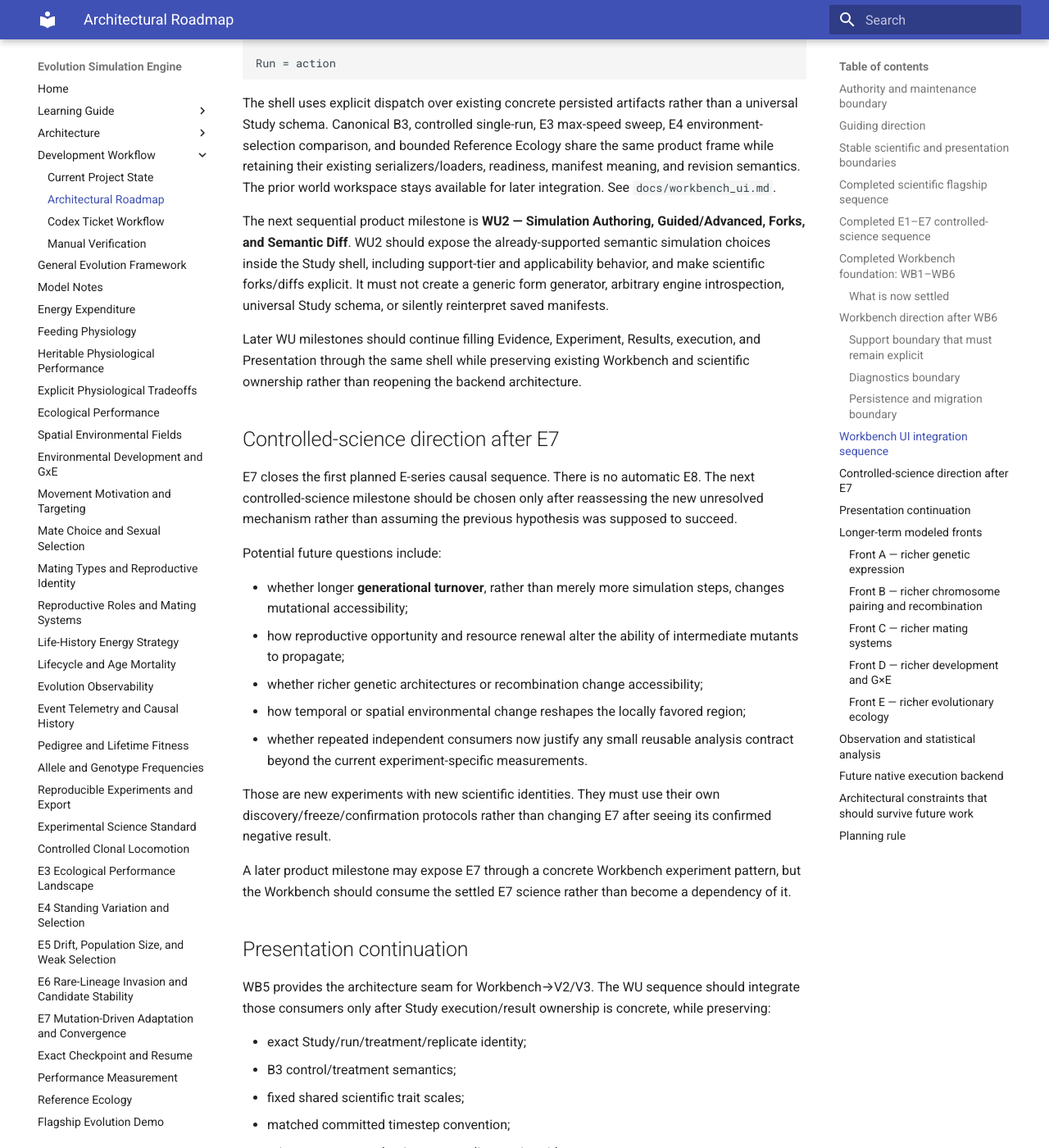
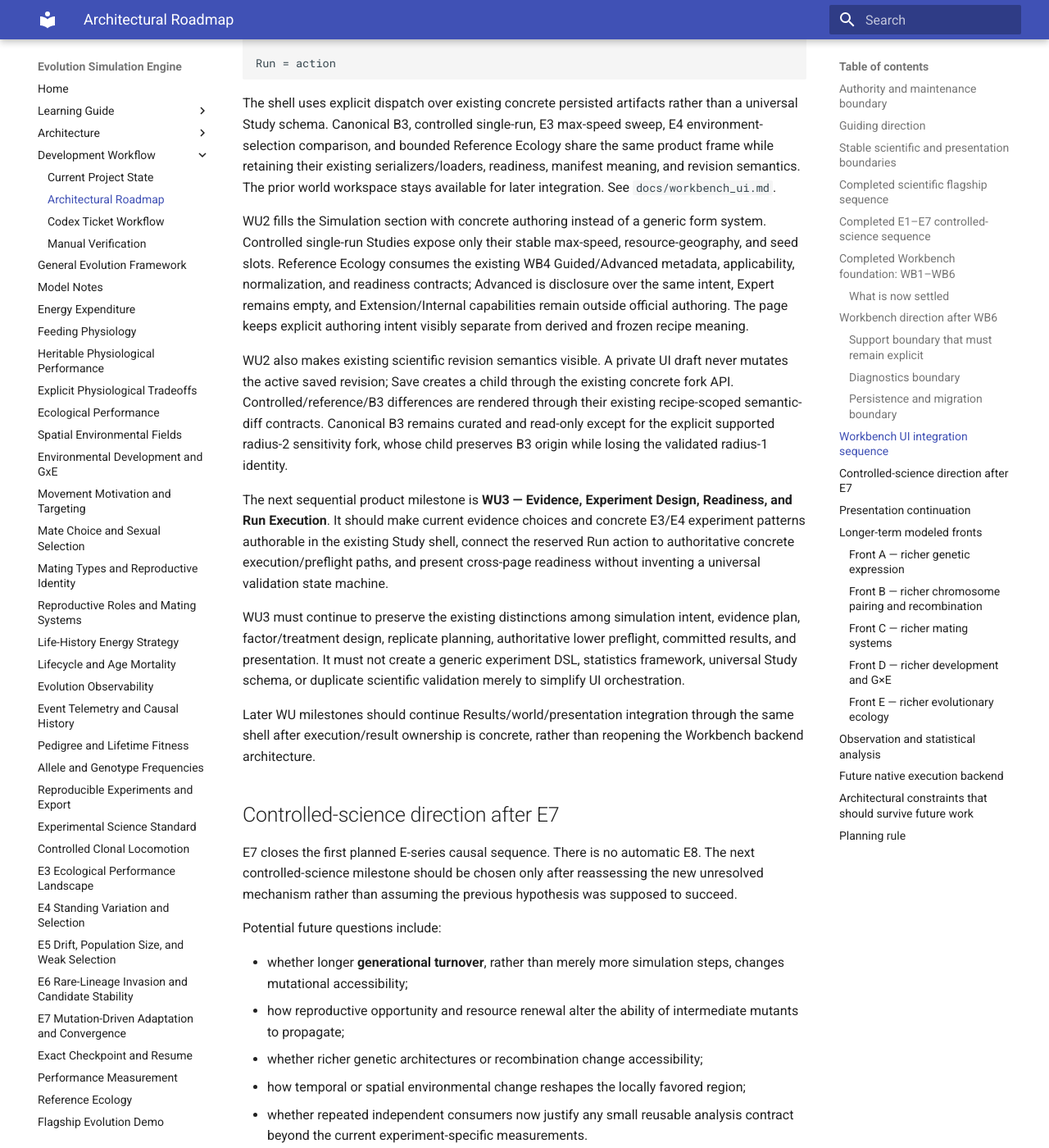
Before and after one commit to abdullahkhan57721/evolution-simulation-engine, an MkDocs documentation site: the page built from docs/development/roadmap.md, in a window 1280 px wide and 1400 px high, scrolled down 5817 px. Shown: the whole window at 82% size. Built offline with MkDocs 1.6.1 and Material for MkDocs 9.7.7, drawn with Linux system fonts in a browser that asks for light colours.

Commit message:
WU2: advance roadmap to WU3

```diff
--- a/docs/development/roadmap.md
+++ b/docs/development/roadmap.md
@@ -273,16 +273,36 @@ same product frame while retaining their existing serializers/loaders, readiness
 manifest meaning, and revision semantics. The prior world workspace stays available
 for later integration. See `docs/workbench_ui.md`.
 
-The next sequential product milestone is **WU2 — Simulation Authoring,
-Guided/Advanced, Forks, and Semantic Diff**. WU2 should expose the already-supported
-semantic simulation choices inside the Study shell, including support-tier and
-applicability behavior, and make scientific forks/diffs explicit. It must not create
-a generic form generator, arbitrary engine introspection, universal Study schema,
-or silently reinterpret saved manifests.
+WU2 fills the Simulation section with concrete authoring instead of a generic form
+system. Controlled single-run Studies expose only their stable max-speed,
+resource-geography, and seed slots. Reference Ecology consumes the existing WB4
+Guided/Advanced metadata, applicability, normalization, and readiness contracts;
+Advanced is disclosure over the same intent, Expert remains empty, and
+Extension/Internal capabilities remain outside official authoring. The page keeps
+explicit authoring intent visibly separate from derived and frozen recipe meaning.
 
-Later WU milestones should continue filling Evidence, Experiment, Results, execution,
-and Presentation through the same shell while preserving existing Workbench and
-scientific ownership rather than reopening the backend architecture.
+WU2 also makes existing scientific revision semantics visible. A private UI draft
+never mutates the active saved revision; Save creates a child through the existing
+concrete fork API. Controlled/reference/B3 differences are rendered through their
+existing recipe-scoped semantic-diff contracts. Canonical B3 remains curated and
+read-only except for the explicit supported radius-2 sensitivity fork, whose child
+preserves B3 origin while losing the validated radius-1 identity.
+
+The next sequential product milestone is **WU3 — Evidence, Experiment Design,
+Readiness, and Run Execution**. It should make current evidence choices and concrete
+E3/E4 experiment patterns authorable in the existing Study shell, connect the
+reserved Run action to authoritative concrete execution/preflight paths, and present
+cross-page readiness without inventing a universal validation state machine.
+
+WU3 must continue to preserve the existing distinctions among simulation intent,
+evidence plan, factor/treatment design, replicate planning, authoritative lower
+preflight, committed results, and presentation. It must not create a generic
+experiment DSL, statistics framework, universal Study schema, or duplicate scientific
+validation merely to simplify UI orchestration.
+
+Later WU milestones should continue Results/world/presentation integration through
+the same shell after execution/result ownership is concrete, rather than reopening
+the Workbench backend architecture.
 
 ## Controlled-science direction after E7
 
```
